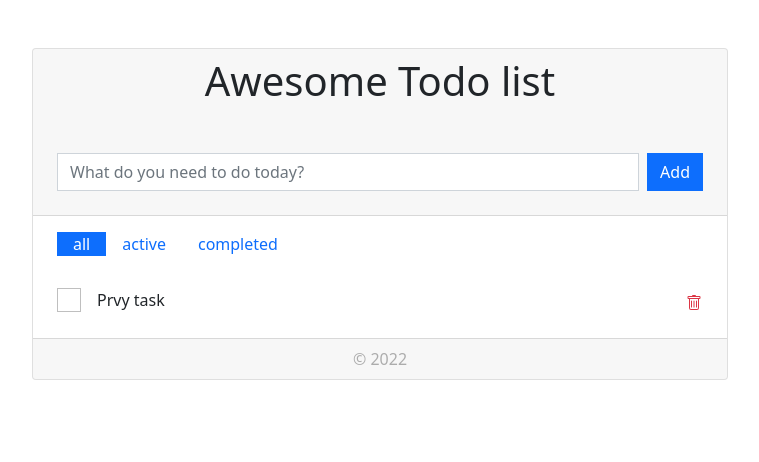
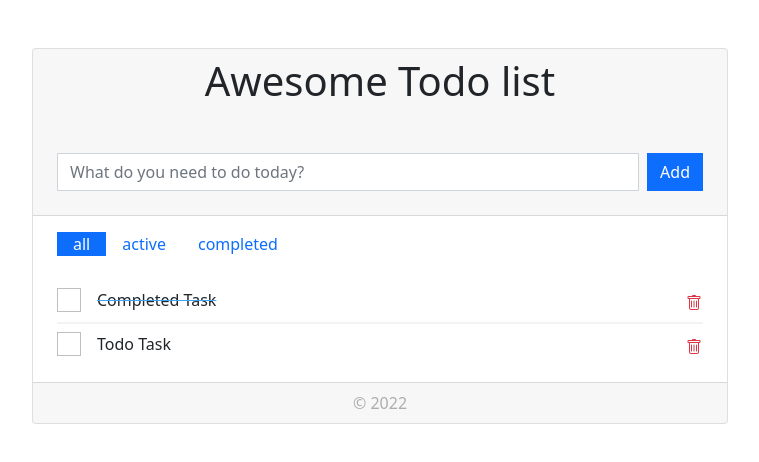
Before and after one commit to slavokozar/react-pre-zaciatocnikov-todo-project, a React (Create React App) app: page / in a window 1280 px wide. Shown: the top 462 px of the page, without its empty margins (260-1019 px from the left). Built offline with nearby package versions, Linux system fonts and the light colour scheme.

Commit message:
template for exercise

```diff
--- a/src/App.js
+++ b/src/App.js
@@ -1,144 +1,45 @@
-import {useState} from 'react';
-
 import './style.css';
 
-
-const FilterItem = ({value, filter, setFilter}) => (
-    <li className="nav-item">
-        <button
-            className={`nav-link ${ filter === value ? 'active' : ''}`}
-            onClick={() => setFilter(value)}
-        >
-            value
-        </button>
-    </li>
-)
-
 export default function App() {
-
-    const [input, setInput]     = useState('');
-    const [filter, setFilter]   = useState('all');
-    const [tasks, setTasks]     = useState([
-        {
-            'text': 'Prvy task',
-            'active': true
-        }
-    ]);
-
-    console.log({tasks});
-
     return (
         <div className="container py-5">
             <div className="card">
                 <div class="card-header px-4">
                     <h1 className="card-title text-center mb-5">Awesome Todo list</h1>
-
-                    <form
-                        className="add-items d-flex mb-3"
-                        onSubmit={(e) => {
-                            e.preventDefault();
-                            setTasks(tasks.concat({
-                                'text': input,
-                                'active': true
-                            }))
-                            setInput('');
-                            if(filter === 'completed') setFilter('all');
-                        }}
-                    >
+                    <form className="add-items d-flex mb-3">
                         <input
                             type="text"
                             className="form-control me-2"
                             placeholder="What do you need to do today?"
-                            value={input}
-                            onChange={(e) => setInput(e.target.value)}
                         />
                         <button type="submit" className="add btn btn-primary font-weight-bold todo-list-add-btn">Add</button>
                     </form>
                 </div>
                 <div className="card-body px-4">
                 <ul className="nav nav-pills mb-4">
-                        {/* <FilterItem
-                            filter={filter}
-                            setFilter={setFilter}
-                            value="all"
-                        />
-                        <FilterItem
-                            filter={filter}
-                            setFilter={setFilter}
-                            value="all"
-                        />
-                        <FilterItem
-                            filter={filter}
-                            setFilter={setFilter}
-                            value="all"
-                        /> */}
                         <li className="nav-item">
-                            <button
-                                className={`nav-link ${ filter === 'all' ? 'active' : ''}`}
-                                onClick={() => setFilter('all')}
-                            >
-                                all
-                            </button>
+                            <button className="nav-link active">all</button>
                         </li>
                         <li className="nav-item">
-                            <button
-                                className={`nav-link ${ filter === 'active' ? 'active' : ''}`}
-                                onClick={() => setFilter('active')}
-                            >
-                                active
-                            </button>
+                            <button className="nav-link">active</button>
                         </li>
                         <li className="nav-item">
-                            <button
-                                className={`nav-link ${ filter === 'completed' ? 'active' : ''}`}
-                                onClick={() => setFilter('completed')}
-                            >
-                                completed
-                            </button>
+                            <button className="nav-link">completed</button>
                         </li>
                     </ul>
 
-                    {
-                        tasks.length > 0 ? (
                     <div className="list-wrapper">
                         <ul>
-                                    {
-                                        tasks
-                                            .filter((task, i) => {
-                                                if(filter === 'active') return task.active === true;
-                                                if(filter === 'completed') return task.active === false;
-                                                if(filter === 'all') return true;
-                                                return false;
-                                            })
-                                            .map((task, i) => (
-                                                <li className={`py-2 d-flex justify-content-between ${task.active ? '' : 'completed'}`} key={i}>
+                            <li className="py-2 d-flex justify-content-between completed">
                                 <div className="form-check">
                                     <label className="form-check-label">
-                                                            <input
-                                                                className="form-check-input"
-                                                                type="checkbox"
-                                                                onChange={(e) => {
-                                                                    setTasks(
-                                                                        tasks.map((t, j) => (
-                                                                            i === j ? Object.assign(t, {active: !e.target.checked}) : t
-                                                                        )
-                                                                    ))
-                                                                }}
-                                                            />
-                                                            {task.text}
+                                        <input className="form-check-input" type="checkbox"/>
+                                        Completed Task
                                     </label>
                                 </div>
-
                                 <button
                                     type="button"
                                     className="btn btn-sm btn-link text-danger"
-                                                        onClick={(e) => {
-                                                            e.preventDefault();
-
-                                                            if(!window.confirm(`Do you relly want to delete task '${task.text}' ?`) ) return;
-
-                                                            setTasks(tasks.filter((t, j) => i !== j))
-                                                        }}
                                 >
                                     <svg xmlns="http://www.w3.org/2000/svg" width="16" height="16" fill="currentColor" className="bi bi-trash" viewBox="0 0 16 16">
                                         <path d="M5.5 5.5A.5.5 0 0 1 6 6v6a.5.5 0 0 1-1 0V6a.5.5 0 0 1 .5-.5zm2.5 0a.5.5 0 0 1 .5.5v6a.5.5 0 0 1-1 0V6a.5.5 0 0 1 .5-.5zm3 .5a.5.5 0 0 0-1 0v6a.5.5 0 0 0 1 0V6z"></path>
@@ -146,15 +47,26 @@ export default function App() {
                                     </svg>
                                 </button>
                             </li>
-                                            ))
-                                    }
+                            <li className="py-2 d-flex justify-content-between">
+                                <div className="form-check">
+                                    <label className="form-check-label">
+                                        <input className="form-check-input" type="checkbox"/>
+                                        Todo Task
+                                    </label>
+                                </div>
+                                <button
+                                    type="button"
+                                    className="btn btn-sm btn-link text-danger"
+                                >
+                                    <svg xmlns="http://www.w3.org/2000/svg" width="16" height="16" fill="currentColor" className="bi bi-trash" viewBox="0 0 16 16">
+                                        <path d="M5.5 5.5A.5.5 0 0 1 6 6v6a.5.5 0 0 1-1 0V6a.5.5 0 0 1 .5-.5zm2.5 0a.5.5 0 0 1 .5.5v6a.5.5 0 0 1-1 0V6a.5.5 0 0 1 .5-.5zm3 .5a.5.5 0 0 0-1 0v6a.5.5 0 0 0 1 0V6z"></path>
+                                        <path fillRule="evenodd" d="M14.5 3a1 1 0 0 1-1 1H13v9a2 2 0 0 1-2 2H5a2 2 0 0 1-2-2V4h-.5a1 1 0 0 1-1-1V2a1 1 0 0 1 1-1H6a1 1 0 0 1 1-1h2a1 1 0 0 1 1 1h3.5a1 1 0 0 1 1 1v1zM4.118 4 4 4.059V13a1 1 0 0 0 1 1h6a1 1 0 0 0 1-1V4.059L11.882 4H4.118zM2.5 3V2h11v1h-11z"></path>
+                                    </svg>
+                                </button>
+                            </li>
                         </ul>
                     </div>
-                        ) : (
-                            <p className="">No Tasks for today :) </p>
-                        )
-                    }
-
+                    {/*<p className="">No Tasks for today :) </p>*/}
                 </div>
 
                 <div class="card-footer text-center">
```
Lines whose indentation alone changed are shown as unchanged.
